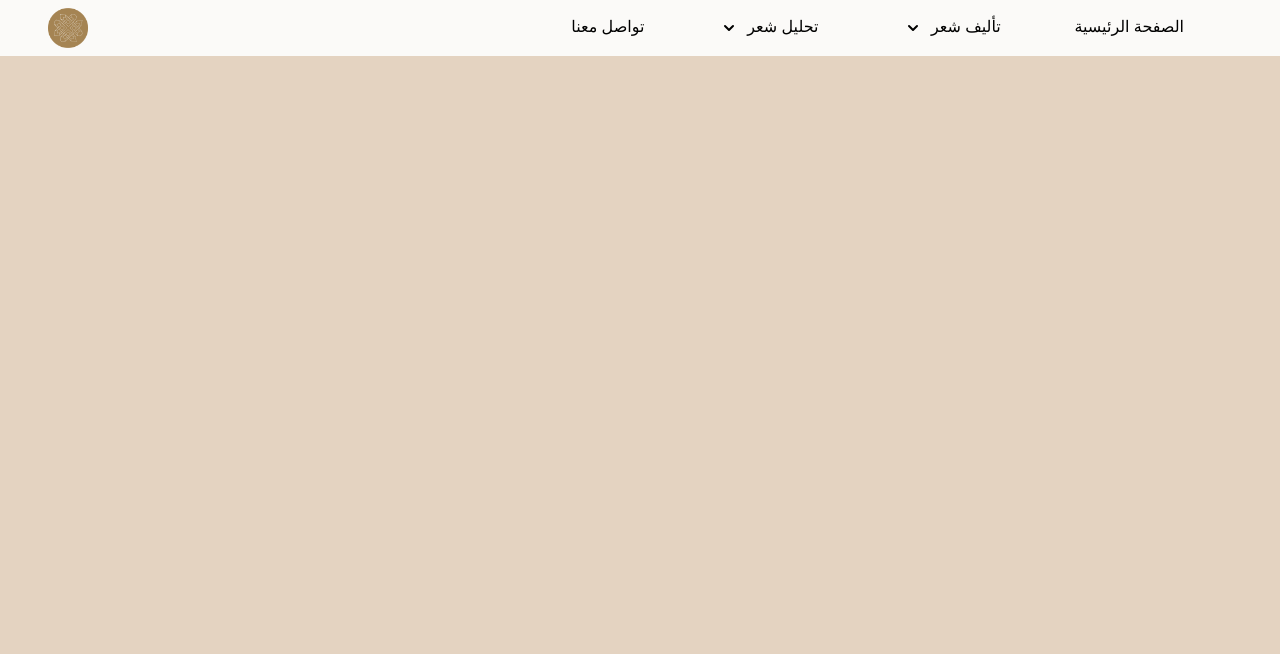
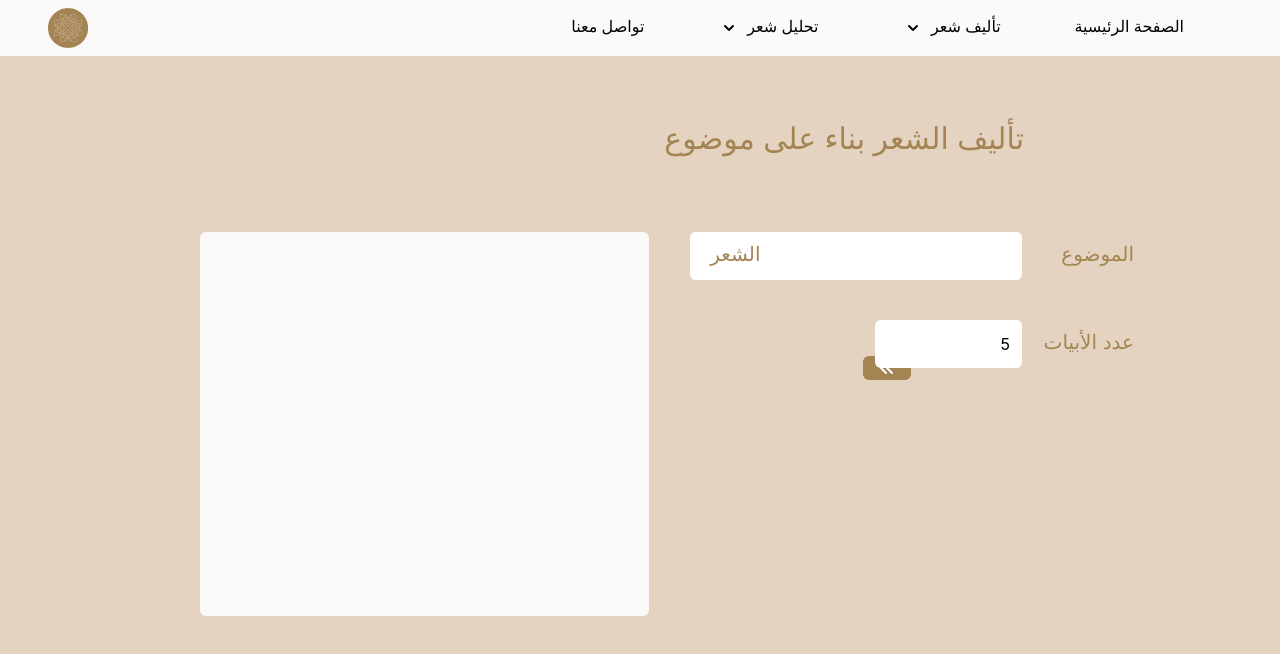
Before and after one commit to wadjih-bencheikh18/arabicthon-front, a React (Create React App) app: page /create/mawdo3 in a window 1280 px wide. Shown: the top 654 px of the page. Built offline with nearby package versions, Linux system fonts and the light colour scheme.

Commit message:
init mawdo3

```diff
--- a/src/App.js
+++ b/src/App.js
@@ -9,6 +9,7 @@ import AnalysePoemFull from "./components/Functional/AnalysePoemFull";
 import { ChoiceTa7lil } from "./sections/ChoiceTa7lil";
 import LastWord from "./components/Functional/LastWord";
 import Analyse from "./components/Functional/Analyse";
+import Subject from "./components/Functional/Subject";
 function App() {
   return (
     <Router>
@@ -38,9 +39,10 @@ function App() {
             </div>
           </Route>
           <Route path="/create/ikmalKalima">
-            <div className="h-screen">
-              <LastWord />
-            </div>
+            <LastWord />
+          </Route>
+          <Route path="/create/mawdo3">
+            <Subject />
           </Route>
           <Route path="/test">
             <div className="h-screen">
--- /dev/null
+++ b/src/components/Functional/Subject.jsx
@@ -0,0 +1,39 @@
+import OutputResult from "./OutputResult";
+import InputResult from "./InputResult";
+
+export default function Subject() {
+  return (
+    <div className="h-screen flex flex-col justify-center pb-16">
+      <div className="text-right mb-14 mr-64 text-3xl text-[#A58453]">
+        تأليف الشعر بناء على موضوع
+      </div>
+      <div className="mx-72 grid grid-cols-2 grid-flow-row-dense place-items-center gap-x-40">
+        <div className="col-start-2 flex flex-col space-y-10">
+          <InputResult
+            minWidth={30}
+            maxHeight={1}
+            title="الموضوع"
+            className="overflow-hidden"
+          />
+          <InputResult
+            maxWidth={12}
+            minHeight={1}
+            init="5"
+            button
+            title="عدد الأبيات"
+            className="overflow-hidden"
+          />
+        </div>
+        <div className="col-start-1 row-span-2">
+          <OutputResult
+            value=""
+            minHeight={15}
+            maxWidth={75}
+            className="text-right"
+            title="الشعر"
+          />
+        </div>
+      </div>
+    </div>
+  );
+}
```
